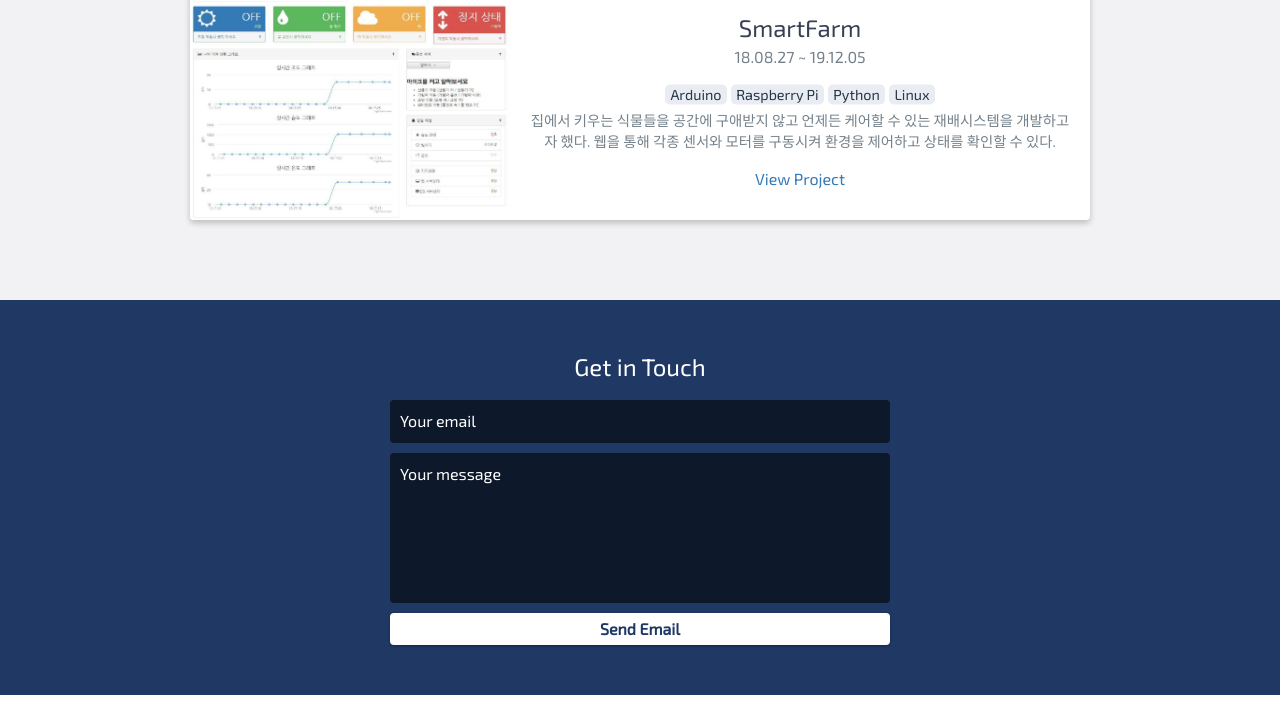
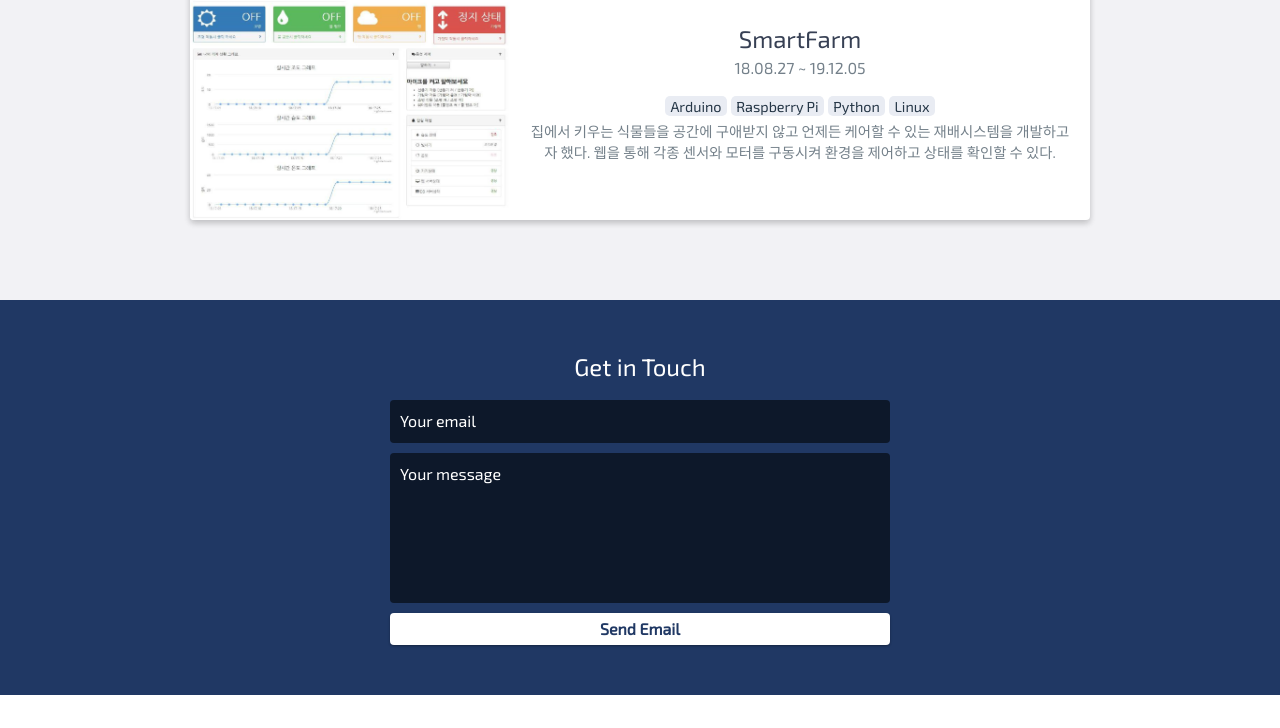
Before and after one commit to zoetrope56/myPortfolio, a website: page index.html in a window 1280 px wide. Shown: the part 1948-2676 px from the top of the page. Drawn offline with nearby package versions, Linux system fonts and the light colour scheme.

Commit message:
add github url

```diff
--- a/index.html
+++ b/index.html
@@ -114,7 +114,7 @@
                         <p>
                             이용권을 결제하여 음악을 다운로드하는 기존의 음악 사이트와 크라우드 펀딩을 결합하여 회원이 직접 참여할 수 있는 사용자 위주의 사이트를 개발하고자 했다.
                         </p>
-                        <a href="#">View Project</a>
+                        <a href="https://github.com/zoetrope56/FinalProject-TunaMusic">View Project</a>
                     </div>
                     <!-- End .project-info -->
                 </div>
@@ -140,7 +140,7 @@
                         <p>
                             사용자가 간편하게 등록할 수 있는 웹 소설 플랫폼을 개발하고자 했다. 직접 소설을 올리는 것뿐만 아니라 텍스트 편집기를 통해 꾸밈 효과를 줄 수 있다.
                         </p>
-                        <a href="#">View Project</a>
+                        <a href="https://github.com/zoetrope56/SemiProject-SalmonBooks">View Project</a>
                     </div>
                     <!-- End .project-info -->
                 </div>
@@ -162,7 +162,7 @@
                         <p>
                             집에서 키우는 식물들을 공간에 구애받지 않고 언제든 케어할 수 있는 재배시스템을 개발하고자 했다. 웹을 통해 각종 센서와 모터를 구동시켜 환경을 제어하고 상태를 확인할 수 있다.
                         </p>
-                        <a href="#">View Project</a>
+                        <!-- <a href="#">View Project</a> -->
                     </div>
                     <!-- End .project-info -->
                 </div>
```
